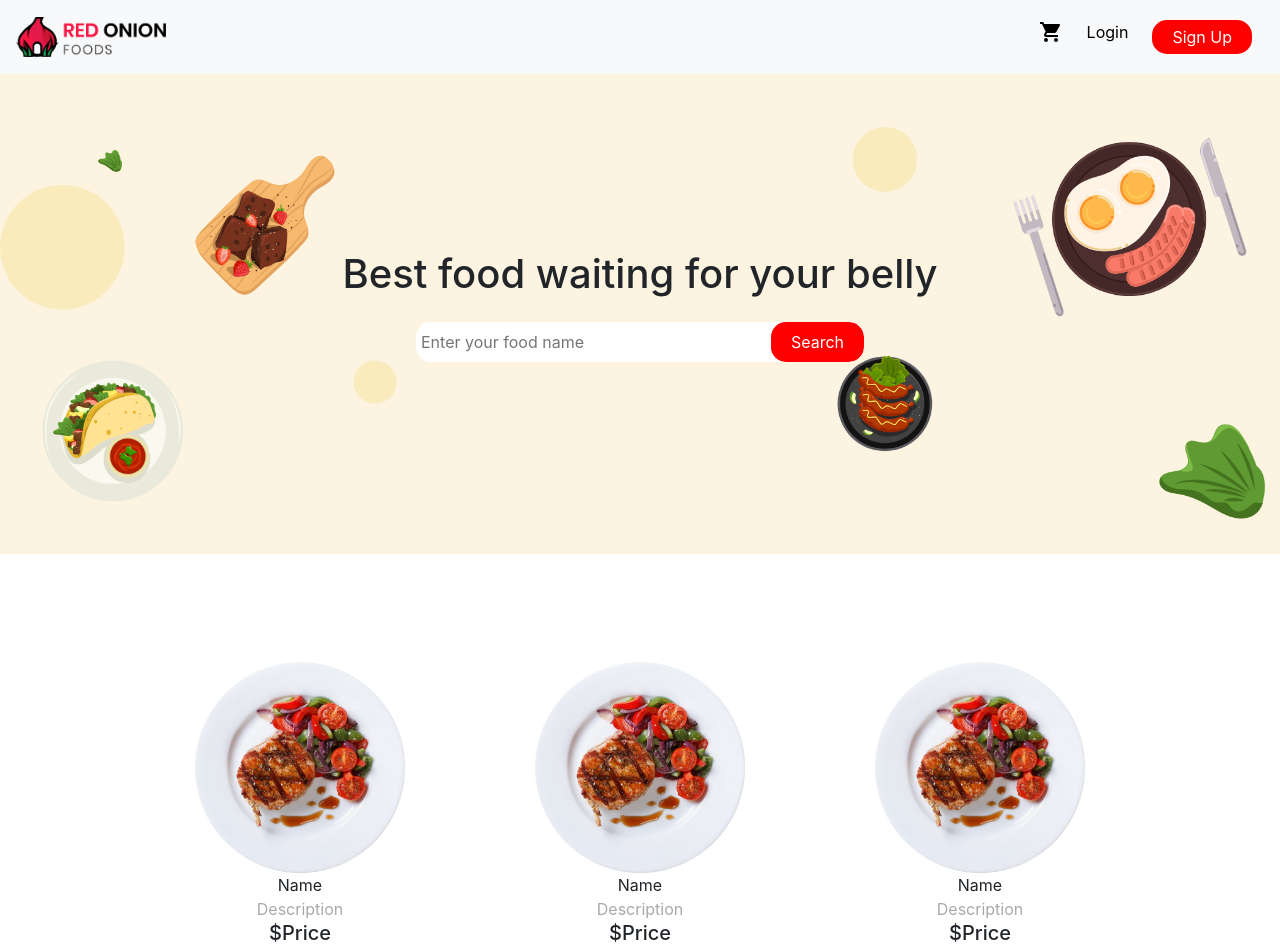
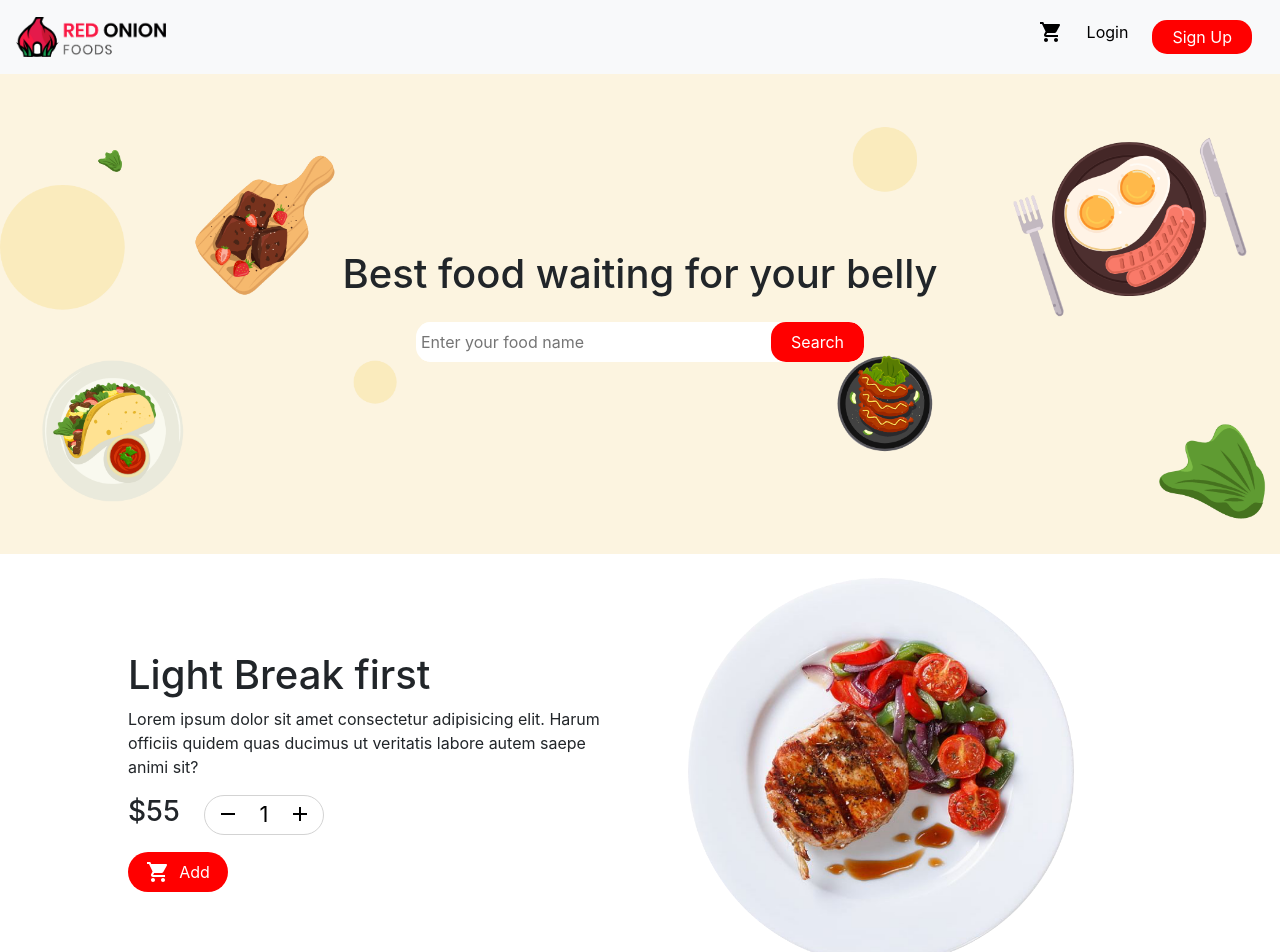
Before and after one commit to BK-Bagchi/red-onion-restaurent, a React (Create React App) app: page / in a window 1280 px wide. Shown: the top 952 px of the page. Built offline with nearby package versions, Linux system fonts and the light colour scheme.

Commit message:
item detail page added

```diff
--- /dev/null
+++ b/src/Components/ItemDetail/ItemDetail.css
@@ -0,0 +1,31 @@
+.item-detail{
+    width: 80%;
+}
+.item-img{
+    width:80%;
+}
+.add{
+    background:red;
+    color:white;
+    width: 100px;
+    height: 40px;
+    border-radius: 20px;
+}
+.plus-minus{
+    width: 120px;
+    height: 40px;
+    border: 1px solid lightgrey;
+    display: flex;
+    align-items: center;
+    justify-content: space-around;
+    border-radius: 20px;
+}
+.plus, .minus{
+    width:30px;
+    margin-top: 5px;;
+    background: transparent;
+}
+.amount{
+    font-size: 22px;
+    color: black;
+}
--- /dev/null
+++ b/src/Components/ItemDetail/ItemDetail.js
@@ -0,0 +1,33 @@
+import React from 'react';
+import './ItemDetail.css';
+import Image from '../../Resources/lunch/lunch1.png';
+import ShoppingCartIcon from '@material-ui/icons/ShoppingCart';
+import AddIcon from '@material-ui/icons/Add';
+import RemoveIcon from '@material-ui/icons/Remove';
+
+const ItemDetail = () => {
+    return (
+        <section className="item-detail mx-auto py-4">
+            <div className="row">
+                <div className="col-md-6 order-md-last d-flex justify-content-center">
+                    <img className="item-img" src={Image} alt="Item Img" />
+                </div>
+                <div className="col-md-6 order-md-first d-flex flex-column justify-content-center">
+                    <h1>Light Break first</h1>
+                    <p className="m-0">Lorem ipsum dolor sit amet consectetur adipisicing elit. Harum officiis quidem quas ducimus ut veritatis labore autem saepe animi sit?</p>
+                    <div className="d-flex my-3">
+                        <h3>$55</h3>
+                        <div className="plus-minus ml-4">
+                            <button className="minus"><RemoveIcon /></button>
+                            <span className="amount">1</span>
+                            <button className="plus"><AddIcon /></button>
+                        </div>
+                    </div>
+                    <button className="add d-flex justify-content-center align-items-center"><ShoppingCartIcon />&nbsp; Add</button>
+                </div>
+            </div>
+        </section>
+    );
+};
+
+export default ItemDetail;
--- a/src/Components/Main/Main.js
+++ b/src/Components/Main/Main.js
@@ -2,15 +2,17 @@ import React from 'react';
 import About from '../About/About';
 import ChooseUs from '../ChooseUs/ChooseUs';
 import Header from '../Header/Header';
+import ItemDetail from '../ItemDetail/ItemDetail';
 import Menu from '../Menu/Menu';
 
 const Main = () => {
     return (
         <>
             <Header />
-            <Menu />
+            {/* <Menu />
             <ChooseUs />
-            <About />
+            <About /> */}
+            <ItemDetail />
         </>
     );
 };
```
